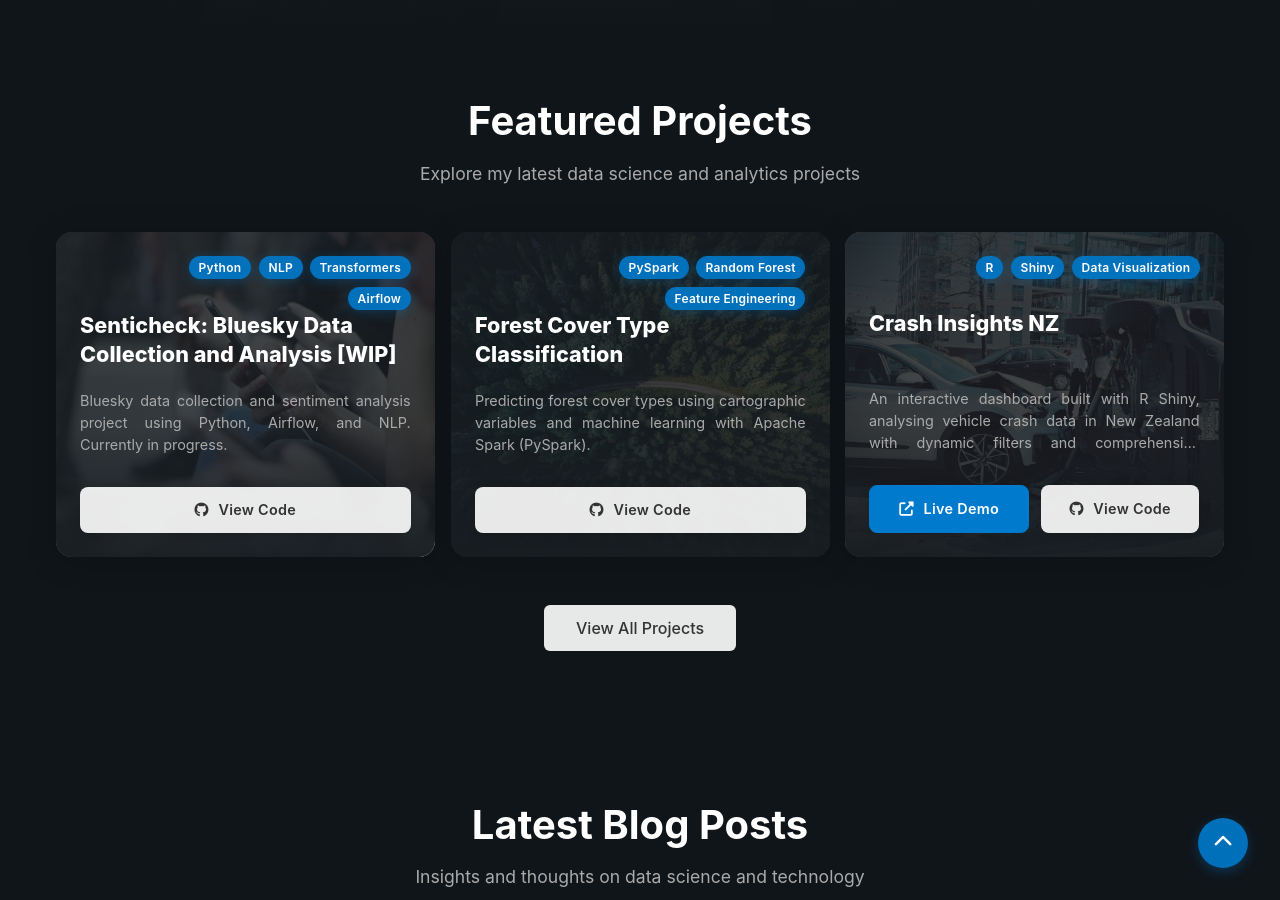
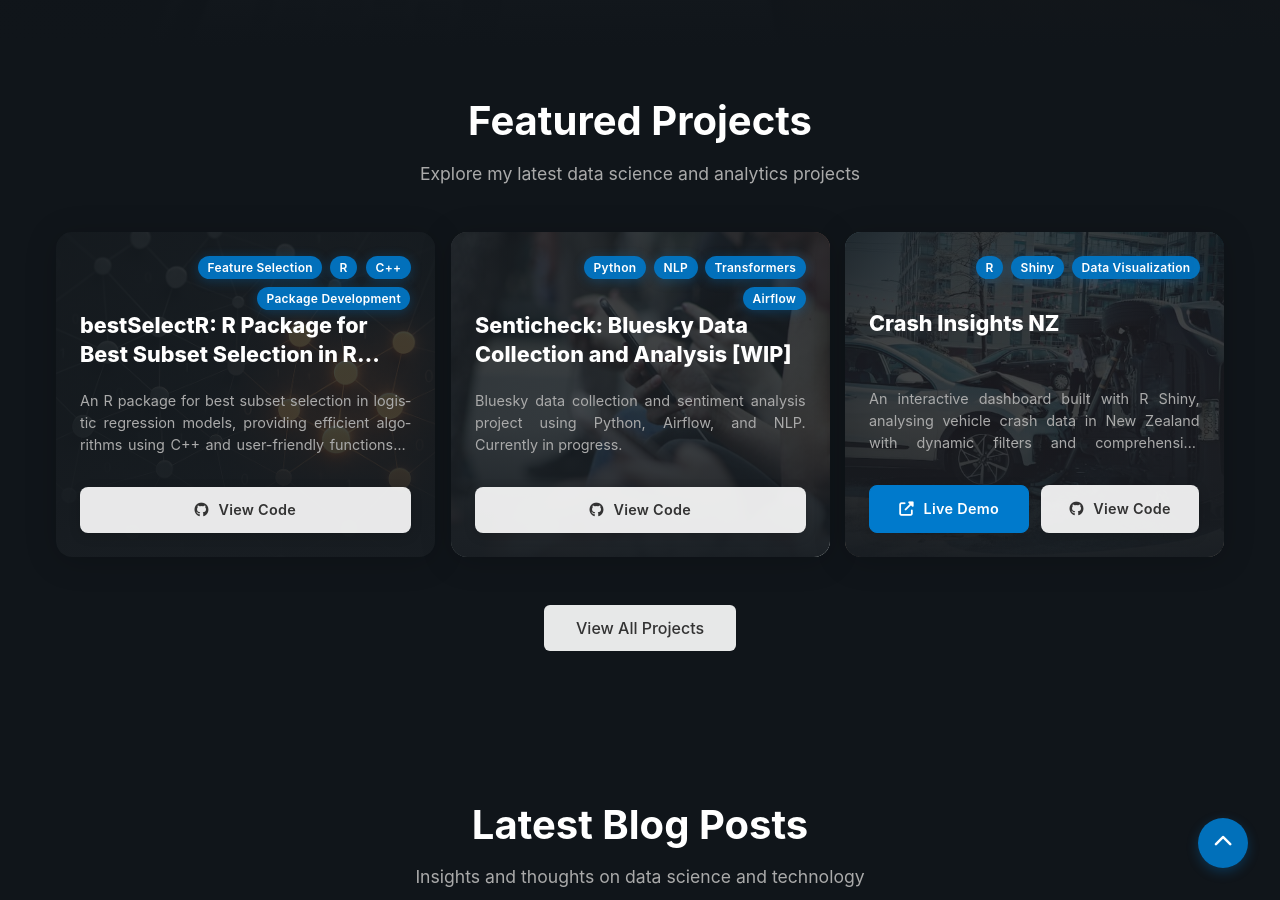
Before and after one commit to marcovietovega/portfolio, a Jekyll site: the page built from index.md, in a window 1280 px wide and 900 px high, scrolled down 853 px. Built offline with Jekyll 4.4.1, drawn with Linux system fonts in a browser that asks for light colours.

Commit message:
feat: add new project entry for bestSelectR with details and image

```diff
--- a/_config.yml
+++ b/_config.yml
@@ -38,6 +38,13 @@ sections:
     cta_link: "/blog"
 
 projects:
+  - title: "bestSelectR: R Package for Best Subset Selection in R [WIP]"
+    description: "An R package for best subset selection in logistic regression models, providing efficient algorithms using C++ and user-friendly functions in R."
+    image: "project7.png"
+    tags: ["Feature Selection", "R", "C++", "Package Development"]
+    github: "https://github.com/marcovietovega/bestSelectR"
+    featured: true
+
   - title: "Senticheck: Bluesky Data Collection and Analysis [WIP]"
     description: "Bluesky data collection and sentiment analysis project using Python, Airflow, and NLP. Currently in progress."
     image: "project6.jpg"
@@ -50,7 +57,6 @@ projects:
     image: "project5.jpg"
     tags: ["PySpark", "Random Forest", "Feature Engineering"]
     github: "https://github.com/marcovietovega/Forest-Cover-Type-Classification"
-    featured: true
 
   - title: "US Crime Rate Prediction"
     description: "Predicting crime rates in the US using GAMs and statistical modelling techniques."
```
Also changed, not shown: assets/img/project7.png (added).
